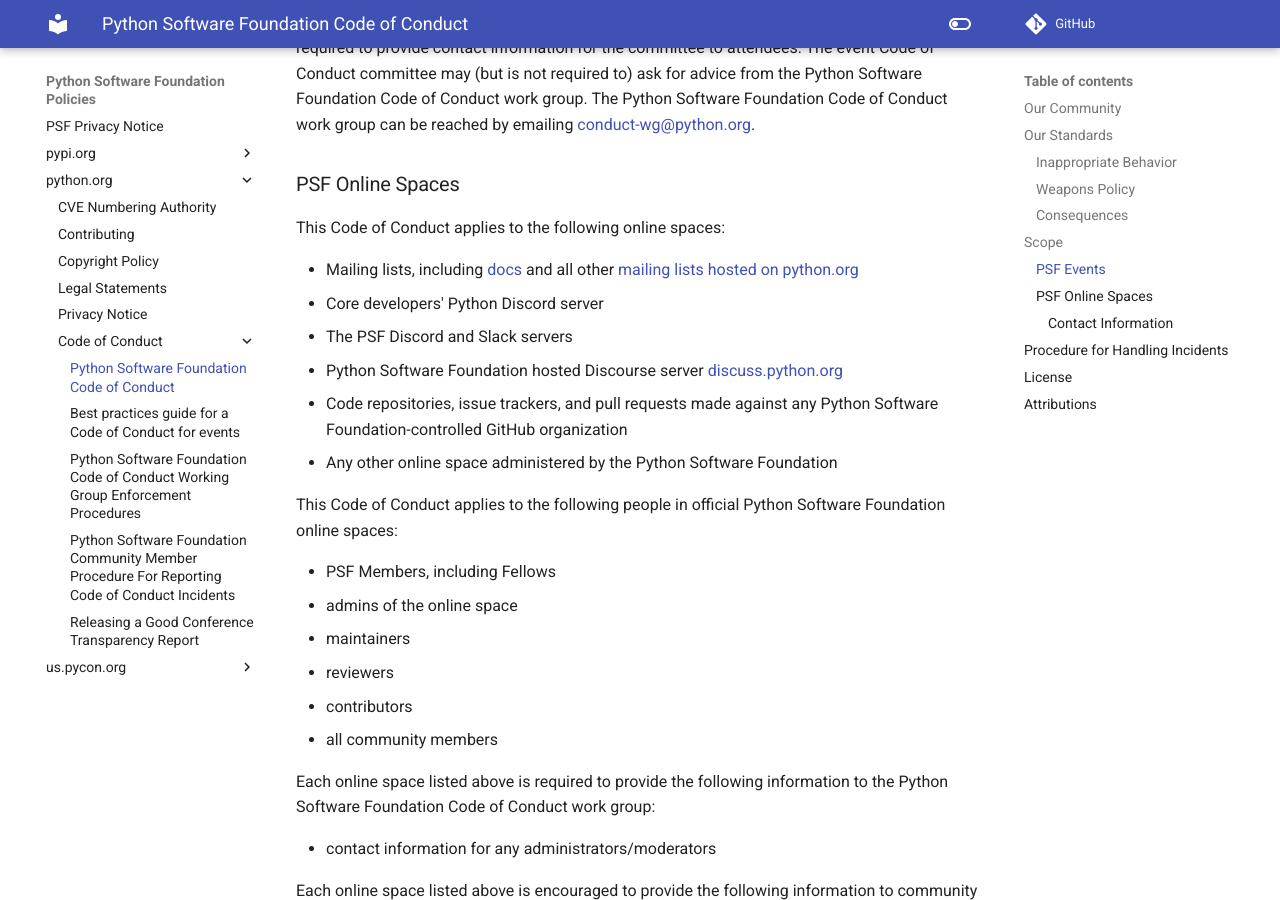
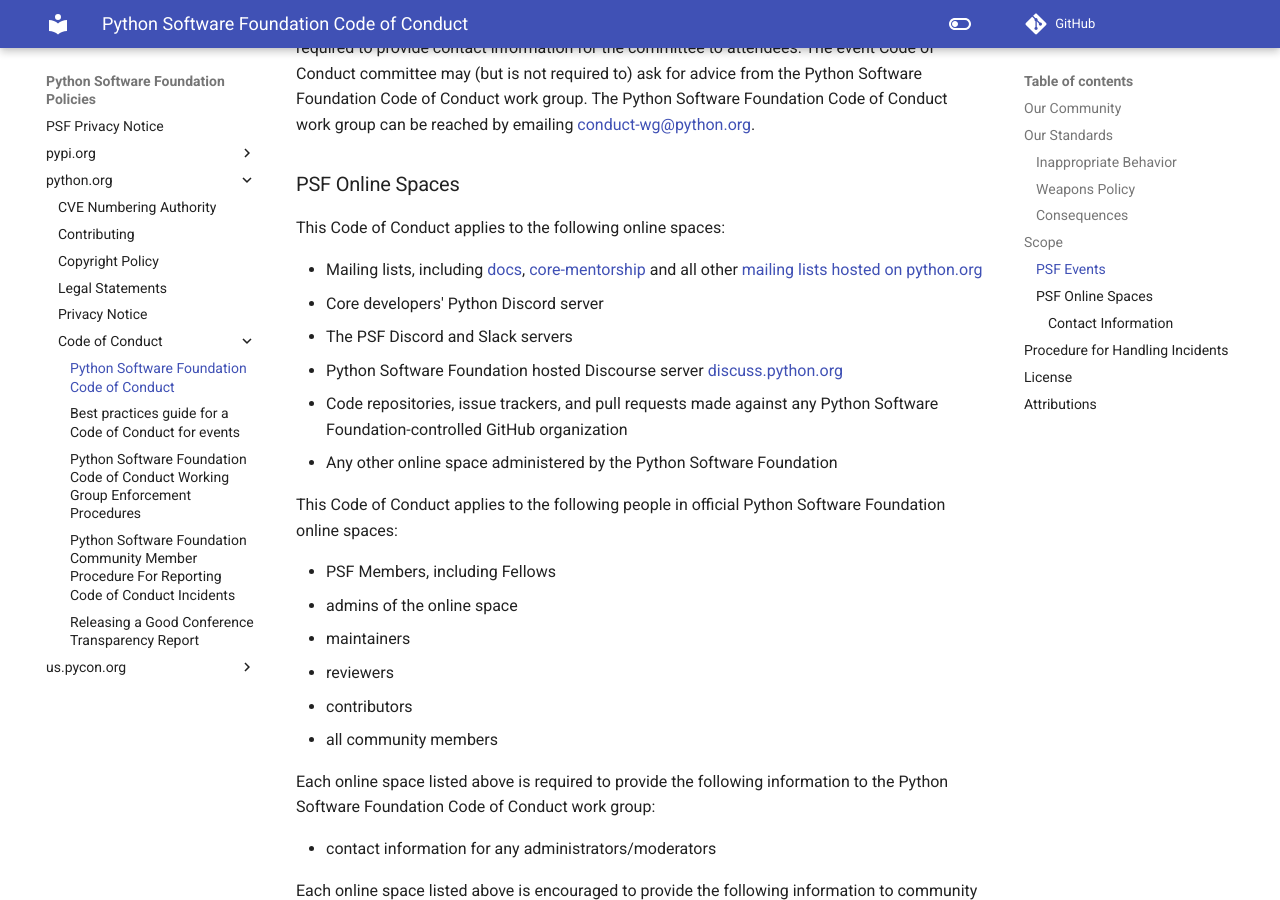
Before and after one commit to psf/policies, an MkDocs documentation site: the page built from docs/python.org/code-of-conduct/index.md, in a window 1280 px wide and 900 px high, scrolled down 3915 px. Built offline with MkDocs 1.6.1 and Material for MkDocs 9.7.7, drawn with Linux system fonts in a browser that asks for light colours; comment, search, counter and statistics services are not loaded.

Commit message:
Add core-mentorship back

```diff
--- a/docs/python.org/code-of-conduct/index.md
+++ b/docs/python.org/code-of-conduct/index.md
@@ -105,7 +105,9 @@
 
 This Code of Conduct applies to the following online spaces:
 
- * Mailing lists, including [docs](https://mail.python.org/mailman/listinfo/docs) and all other [mailing lists hosted on python.org](https://mail.python.org/mailman/listinfo)
+ * Mailing lists, including [docs](https://mail.python.org/mailman/listinfo/docs),
+  [core-mentorship](https://mail.python.org/mm3/mailman3/lists/core-mentorship.python.org/) and all other
+  [mailing lists hosted on python.org](https://mail.python.org/mailman/listinfo)
  * Core developers' Python Discord server
  * The PSF Discord and Slack servers
  * Python Software Foundation hosted Discourse server [discuss.python.org](https://discuss.python.org/)
```
